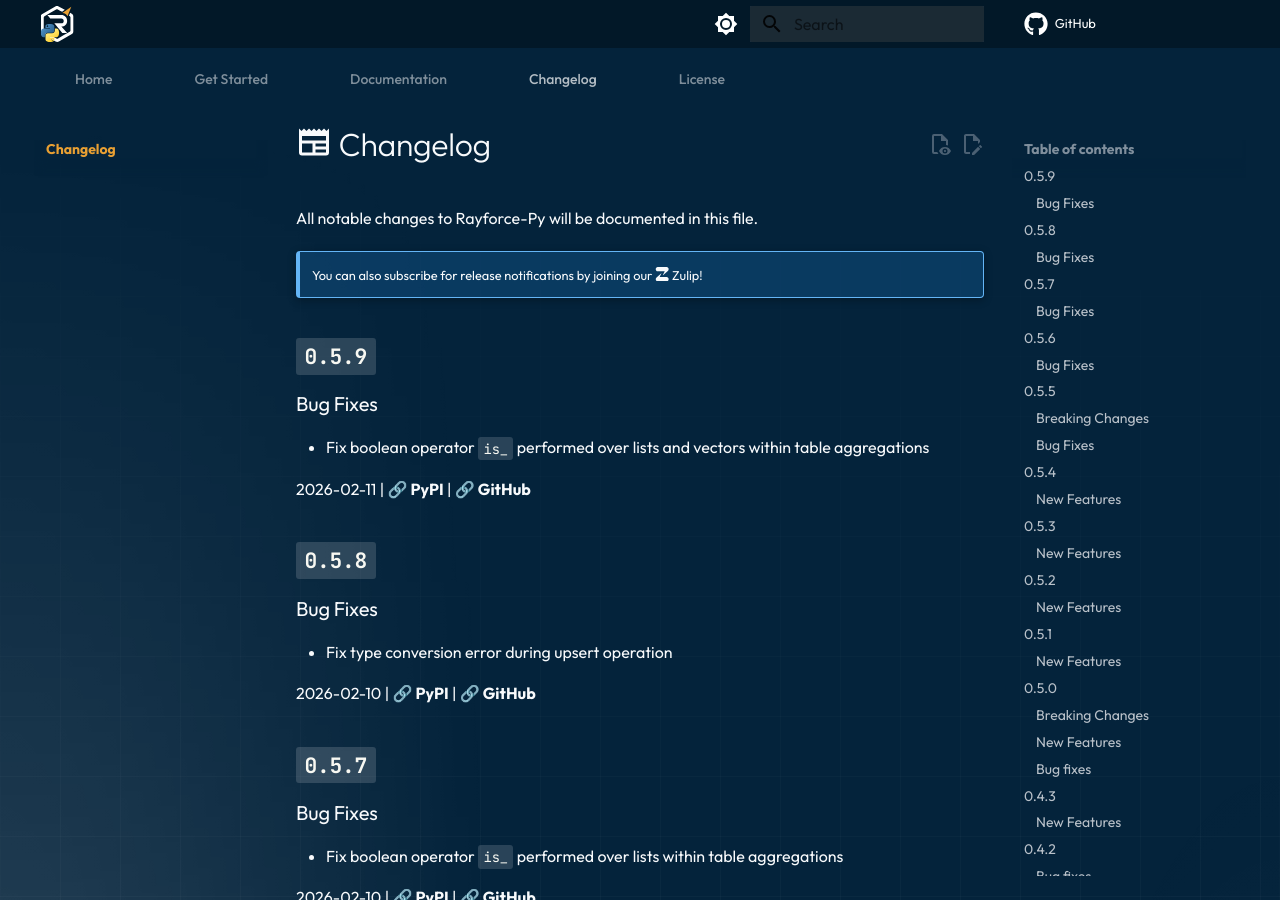
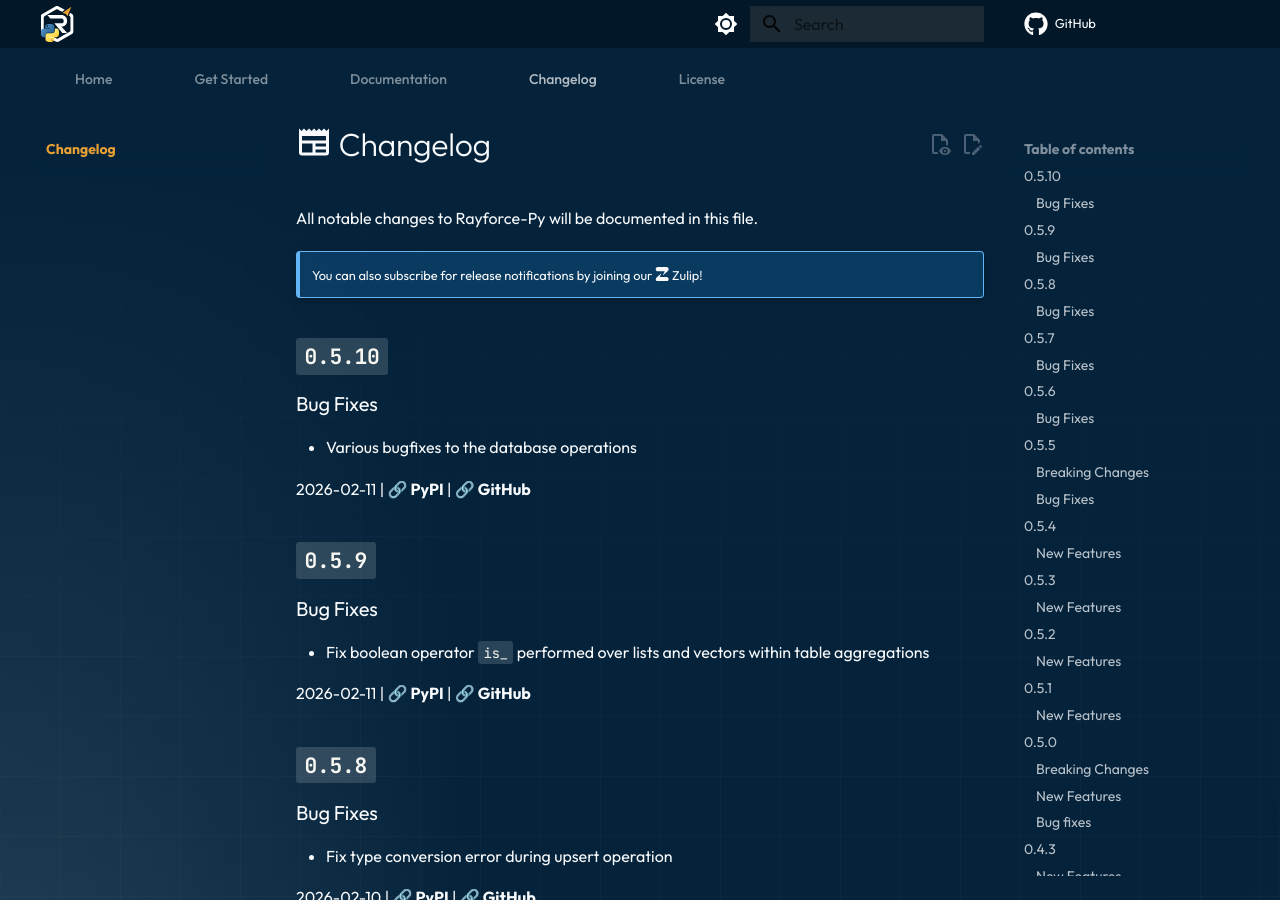
Before and after one commit to RayforceDB/rayforce-py, an MkDocs documentation site: the page built from docs/docs/content/CHANGELOG.md, in a window 1280 px wide and 900 px high. Built offline with MkDocs 1.6.1 and Material for MkDocs 9.7.7, drawn with Linux system fonts in a browser that asks for light colours; comment, search, counter and statistics services are not loaded; a style sheet for code colours, icons or effects is not loaded.

Commit message:
release: 0.5.10

```diff
--- a/docs/docs/content/CHANGELOG.md
+++ b/docs/docs/content/CHANGELOG.md
@@ -5,6 +5,12 @@
 !!! note ""
     You can also subscribe for release notifications by joining our [:simple-zulip: Zulip](https://rayforcedb.zulipchat.com/#narrow/channel/549008-Discuss)!
 
+## **`0.5.10`**
+
+### Bug Fixes
+- Various bugfixes to the database operations
+
+2026-02-11 | **[🔗 PyPI](https://pypi.org/project/rayforce-py/0.5.10/)** | **[🔗 GitHub](https://github.com/RayforceDB/rayforce-py/releases/tag/0.5.10)**
 
 ## **`0.5.9`**
 
--- a/pyproject.toml
+++ b/pyproject.toml
@@ -4,7 +4,7 @@
 
 [project]
 name = "rayforce_py"
-version = "0.5.9"
+version = "0.5.10"
 description = "Python bindings for RayforceDB"
 readme = "README.md"
 authors = [{name = "Karim"}]
--- a/rayforce/__init__.py
+++ b/rayforce/__init__.py
@@ -10,7 +10,7 @@
 
 FFI.init_runtime()
 
-version = "0.5.9"
+version = "0.5.10"
 
 if sys.platform == "linux":
     lib_name = "_rayforce_c.so"
--- a/setup.py
+++ b/setup.py
@@ -9,7 +9,7 @@
 
 setup(
     name="rayforce_py",
-    version="0.5.9",
+    version="0.5.10",
     packages=find_packages(),
     package_data={
         "rayforce": ["*.so", "*.dylib", "*.pyi", "bin/rayforce"],
```
